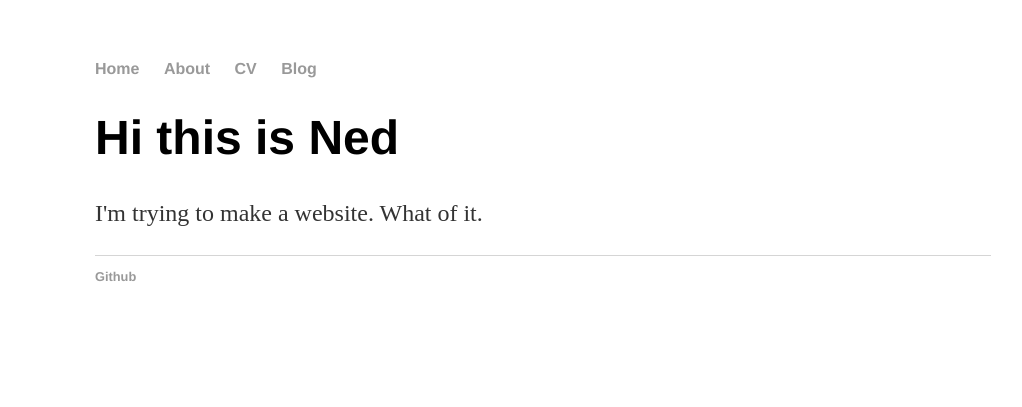
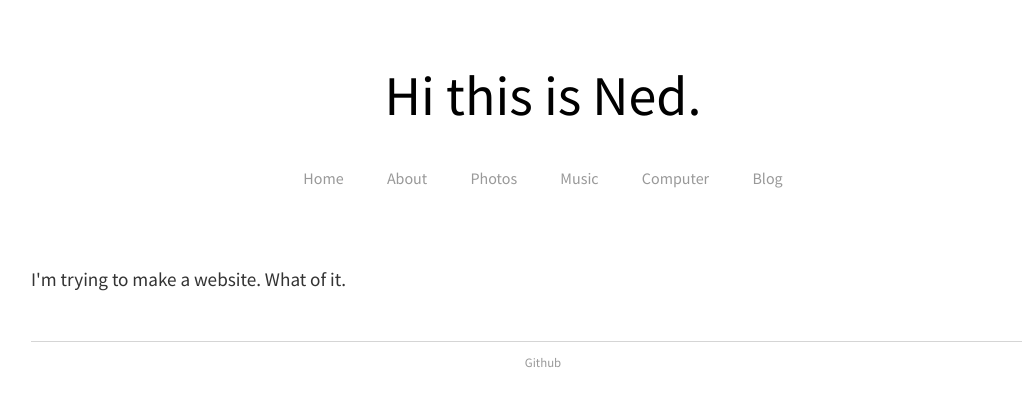
Before and after one commit to thisisned/thisisned.github.io, a Jekyll site: the page built from index.html, in a window 1280 px wide. Shown: the top 407 px of the page, without its empty margins (97-1119 px from the left). Built offline with Jekyll 4.4.1, drawn with Linux system fonts in a browser that asks for light colours.

Commit message:
Basic changes to font and layout

```diff
--- a/_layouts/default.html
+++ b/_layouts/default.html
@@ -5,11 +5,14 @@
     <link rel="stylesheet" type="text/css" href="/css/main.css">
   </head>
   <body>
+    <h1>Hi this is Ned.</h1>
     <nav>
       <ul>
         <li><a href="/">Home</a></li>
         <li><a href="/about">About</a></li>
-        <li><a href="/cv">CV</a></li>
+        <li><a href="/blog">Photos</a></li>
+        <li><a href="/blog">Music</a></li>
+        <li><a href="/blog">Computer</a></li>
         <li><a href="/blog">Blog</a></li>
       </ul>
     </nav>
--- a/_layouts/post.html
+++ b/_layouts/post.html
@@ -1,8 +1,8 @@
 ---
 layout: default
 ---
-<h1>{{ page.title }}</h1>
-<p class="meta">{{ page.date | date_to_string }}</p>
+<p class="post-title">{{ page.title }}</p>
+<p class="meta"><em>{{ page.date | date_to_string }}</em></p>
 
 <div class="post">
   {{ content }}
--- a/blog/index.html
+++ b/blog/index.html
@@ -1,6 +1,6 @@
 ---
 layout: default
-title: This is Ned's blog
+title: Blog
 ---
 <h1>{{ page.title }}</h1>
 <ul class="posts">
--- a/css/main.css
+++ b/css/main.css
@@ -1,16 +1,22 @@
+@import url('https://fonts.googleapis.com/css?family=Source+Sans+Pro:400,700');
+
 body {
   margin: 60px auto;
-    width: 70%;
+  width: 80%;
+  font-family: 'Source Sans Pro', sans-serif;
+}
+
+nav {
+  margin-bottom: 80px;
 }
 nav ul, footer ul {
-    font-family:'Helvetica', 'Arial', 'Sans-Serif';
   padding: 0px;
   list-style: none;
-    font-weight: bold;
+  text-align: center;
 }
 nav ul li, footer ul li {
   display: inline;
-    margin-right: 20px;
+  margin: 0 20px 0 20px;
 }
 a {
   text-decoration: none;
@@ -20,22 +26,29 @@ a:hover {
   text-decoration: underline;
 }
 h1 {
-    font-size: 3em;
-    font-family:'Helvetica', 'Arial', 'Sans-Serif';
+  font-size: 3.5em;
+  text-align: center;
+  font-weight: normal;
 }
 p {
-    font-size: 1.5em;
-    line-height: 1.4em;
+  font-size: 1.2em;
+  line-height: 1.2em;
   color: #333;
+}
+
+.post-title {
+  font-size: 1.4em;
+  color: #999;
 }
 footer {
   border-top: 1px solid #d5d5d5;
+  margin-top: 50px;
   font-size: .8em;
 }
 
 ul.posts {
   margin: 20px auto 40px;
-    font-size: 1.5em;
+  font-size: 1.2em;
 }
 
 ul.posts li {
--- a/index.html
+++ b/index.html
@@ -3,6 +3,5 @@ layout: default
 title: This is Ned
 ---
 <div class="blurb">
-  <h1>Hi this is Ned</h1>
   <p>I'm trying to make a website. What of it.</p>
 </div>
```
Lines whose indentation alone changed are shown as unchanged.
